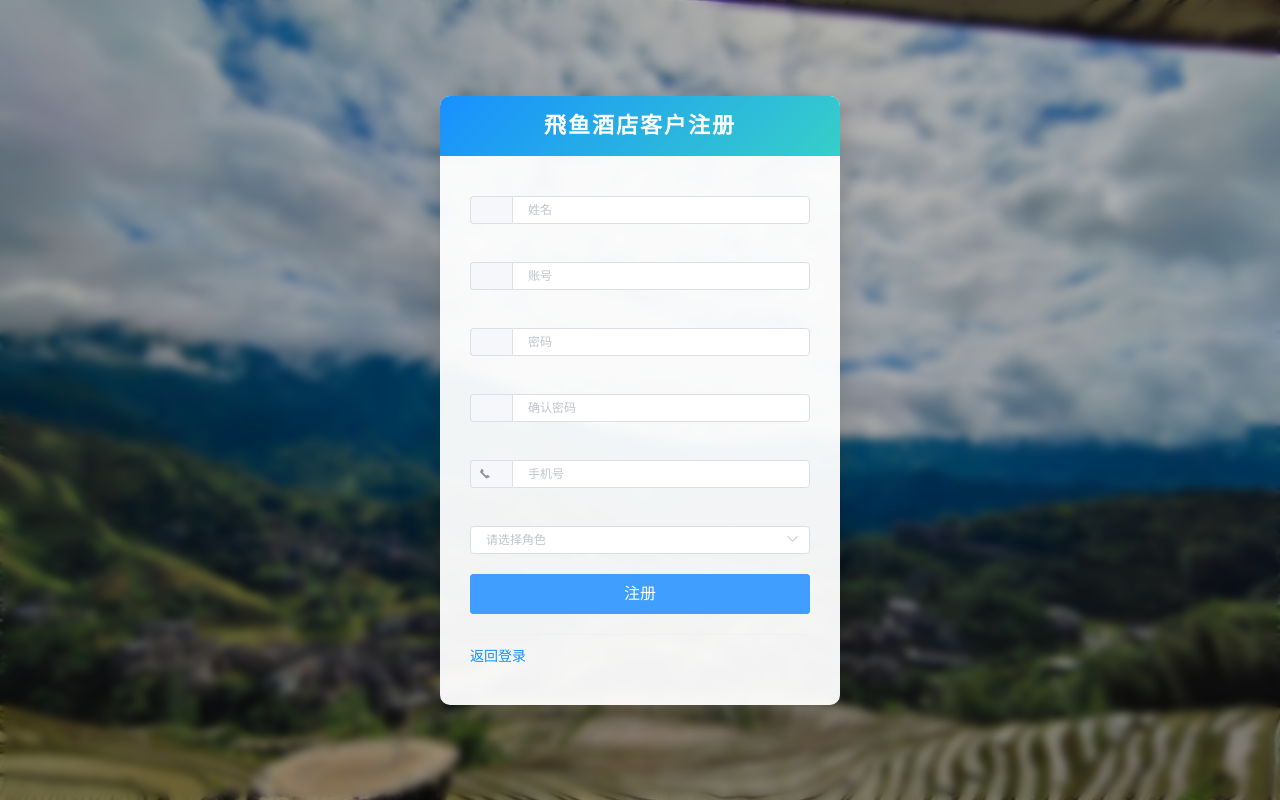
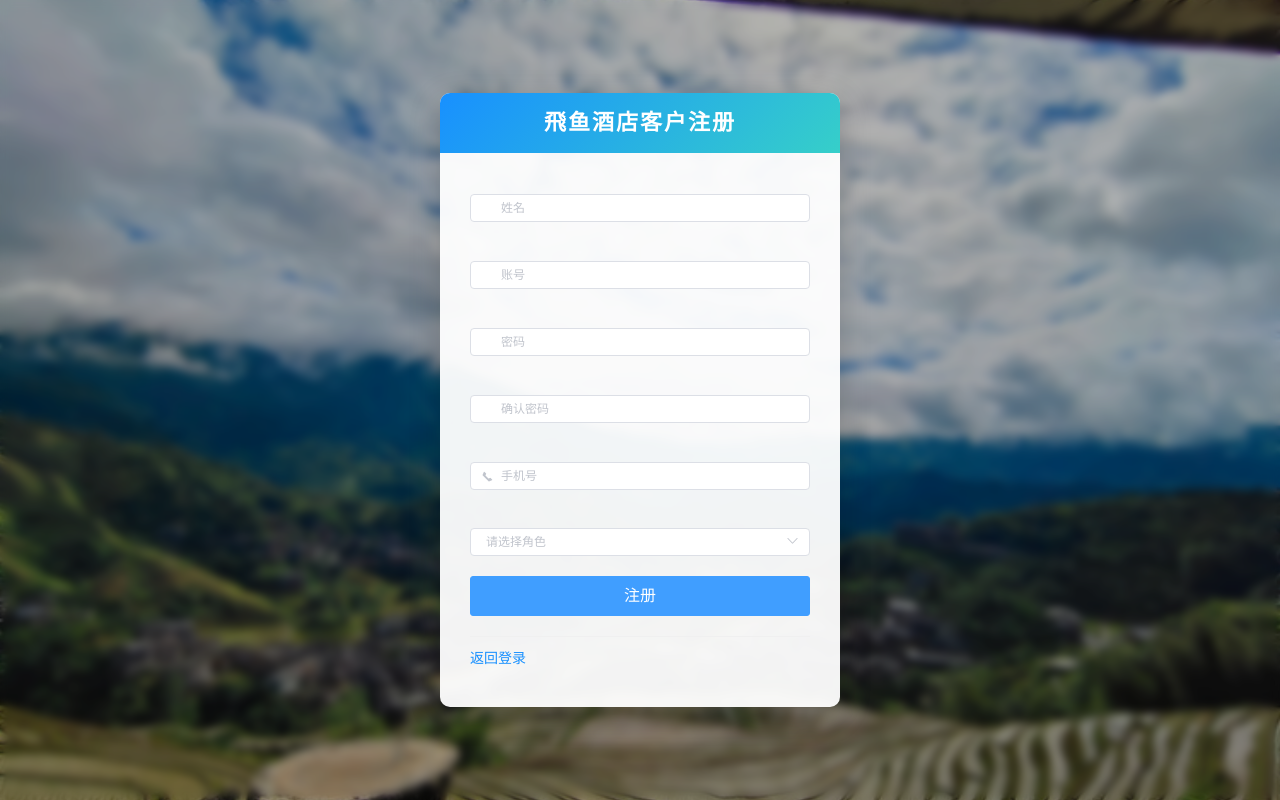
Before and after one commit to Wang-Rongxing/W-rx-ManagementSystem, a Vue app in the folder W-rx-UI/: page /Register in a window 1280 px wide. Built offline with nearby package versions, Linux system fonts and the light colour scheme; a small style sheet from the web is missing; what af-table-column would draw is missing.

Commit message:
完成权限路由和表单输入框

```diff
--- a/W-rx-UI/src/components/page/Login.vue
+++ b/W-rx-UI/src/components/page/Login.vue
@@ -5,15 +5,11 @@
 			<div class="ms-title">飛鱼酒店登录</div>
 			<el-form :model="param" :rules="rules" ref="login" label-width="0px" class="ms-content">
 				<el-form-item prop="employeeId">
-					<el-input v-model="param.employeeId" placeholder="账号" class="login-input">
-						<el-button slot="prepend" icon="el-icon-lx-people" plain circle></el-button>
-					</el-input>
+					<el-input v-model="param.employeeId" placeholder="账号" class="login-input" prefix-icon="el-icon-lx-people"></el-input>
 				</el-form-item>
 				<el-form-item prop="password">
 					<el-input type="password" placeholder="密码" v-model="param.password" show-password
-						@keyup.enter.native="handleLogin()" class="login-input">
-						<el-button slot="prepend" icon="el-icon-lx-lock" plain circle></el-button>
-					</el-input>
+						@keyup.enter.native="handleLogin()" class="login-input" prefix-icon="el-icon-lx-lock"></el-input>
 				</el-form-item>
         <el-select v-model="param.role" placeholder="请选择角色" class="role-select">
           <el-option label="管理员" value="admin" />
--- a/W-rx-UI/src/components/page/Register.vue
+++ b/W-rx-UI/src/components/page/Register.vue
@@ -5,30 +5,20 @@
       <div class="ms-title">飛鱼酒店客户注册</div>
       <el-form :model="param" :rules="rules" ref="login" label-width="0px" class="ms-content">
         <el-form-item prop="name">
-          <el-input v-model="param.name" placeholder="姓名" class="login-input">
-            <el-button slot="prepend" icon="el-icon-lx-people" plain circle></el-button>
-          </el-input>
+          <el-input v-model="param.name" placeholder="姓名" class="login-input" prefix-icon="el-icon-lx-people"></el-input>
         </el-form-item>
         <el-form-item prop="customerId">
-          <el-input v-model="param.customerId" placeholder="账号" class="login-input">
-            <el-button slot="prepend" icon="el-icon-lx-people" plain circle></el-button>
-          </el-input>
+          <el-input v-model="param.customerId" placeholder="账号" class="login-input" prefix-icon="el-icon-lx-people"></el-input>
         </el-form-item>
         <el-form-item prop="password">
-          <el-input type="password" placeholder="密码" v-model="param.password" show-password class="login-input">
-            <el-button slot="prepend" icon="el-icon-lx-lock" plain circle></el-button>
-          </el-input>
+          <el-input type="password" placeholder="密码" v-model="param.password" show-password class="login-input" prefix-icon="el-icon-lx-lock"></el-input>
         </el-form-item>
         <el-form-item prop="password_repeat">
           <el-input type="password" placeholder="确认密码" v-model="param.password_repeat" show-password
-                    @keyup.enter.native="handleRegister()" class="login-input">
-            <el-button slot="prepend" icon="el-icon-lx-lock" plain circle></el-button>
-          </el-input>
+                    @keyup.enter.native="handleRegister()" class="login-input" prefix-icon="el-icon-lx-lock"></el-input>
         </el-form-item>
         <el-form-item prop="phone">
-          <el-input v-model="param.phone" placeholder="手机号" class="login-input">
-            <el-button slot="prepend" icon="el-icon-phone" plain circle></el-button>
-          </el-input>
+          <el-input v-model="param.phone" placeholder="手机号" class="login-input" prefix-icon="el-icon-phone"></el-input>
         </el-form-item>
         <el-select v-model="param.role" placeholder="请选择角色" class="role-select">
           <el-option label="客户" value="customer"/>
--- a/W-rx-UI/src/store/index.js
+++ b/W-rx-UI/src/store/index.js
@@ -24,7 +24,7 @@ const state = {
 			component: () => import( /* webpackChunkName: "table" */ '../components/page/employee.vue'),
 			meta: {
 				title: '酒店员工',
-				roles: ['admin','manager']
+				roles: ['admin']
 			},
 			icon: 'el-icon-s-custom',
 			index: 'employee',
@@ -35,7 +35,7 @@ const state = {
 			component: () => import( /* webpackChunkName: "table" */'../components/page/permission.vue'),
 			meta: {
 				title: '权限管理',
-				roles: ['admin','manager']
+				roles: ['admin']
 			},
 			icon: 'el-icon-s-check',
 			index: 'permission',
@@ -46,7 +46,7 @@ const state = {
 			component: () => import( /* webpackChunkName: "table" */'../components/page/student.vue'),
 			meta: {
 				title: '客户管理',
-				roles: ['admin','manager']
+				roles: ['manager']
 			},
 			icon: 'el-icon-user',
 			index: 'customer',
@@ -57,7 +57,7 @@ const state = {
 			component: () => import( /* webpackChunkName: "table" */'../components/page/Order.vue'),
 			meta: {
 				title: '订单管理',
-				roles: ['admin','manager']
+				roles: ['manager']
 			},
 			icon: 'el-icon-document',
 			index: 'order',
@@ -68,7 +68,7 @@ const state = {
 			component: () => import( /* webpackChunkName: "table" */'../components/page/Room.vue'),
 			meta: {
 				title: '客房管理',
-				roles: ['admin','manager']
+				roles: ['roomattendant']
 			},
 			icon: 'el-icon-s-home',
 			index: 'room',
@@ -79,7 +79,7 @@ const state = {
 			component: () => import( /* webpackChunkName: "table" */'../components/page/Checkin.vue'),
 			meta: {
 				title: '入住登记',
-				roles: ['admin','manager']
+				roles: ['manager']
 			},
 			icon: 'el-icon-s-order',
 			index: 'checkin',
```
